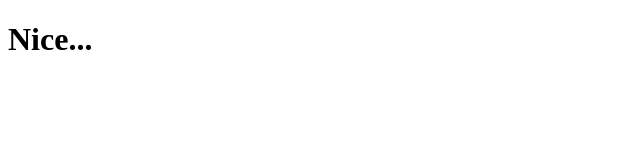
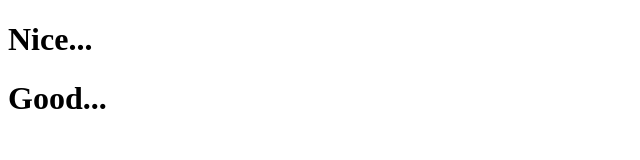
Before and after one commit to rumaizgh/gitsample, a plain HTML site: page index2.html in a window 1280 px wide. Shown: the whole page, without its empty margins (0-640 px from the left). Drawn offline with Linux system fonts and the light colour scheme.

Commit message:
adde a heading in that prints Good... in index2.html

```diff
--- a/index2.html
+++ b/index2.html
@@ -7,5 +7,6 @@
 </head>
 <body>
     <h1>Nice...</h1>
+    <h1>Good...</h1>
 </body>
 </html>
```
